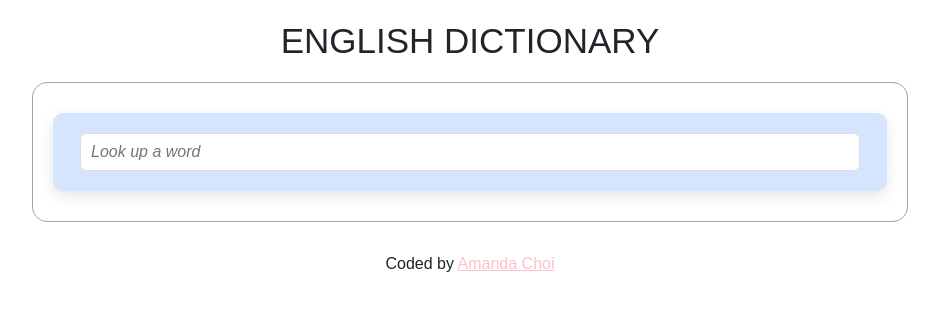
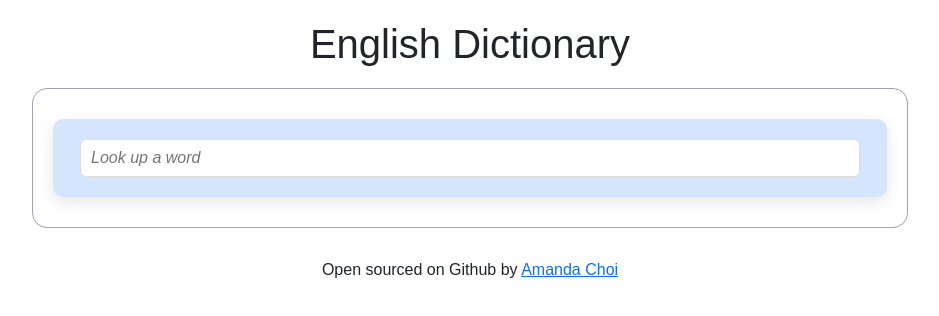
Before and after one commit to Amanda-Choi/React-Dictionary-App-Project, a React (Create React App) app: page / in a window 1280 px wide. Shown: the top 316 px of the page, without its empty margins (170-1109 px from the left). Built offline with nearby package versions, Linux system fonts and the light colour scheme; no server answers.

Commit message:
Fixed Pexels API key

```diff
--- a/src/App.css
+++ b/src/App.css
@@ -3,9 +3,6 @@ body {
   font-family: Arial, Helvetica, sans-serif;
 }
 
-a {
-  color: pink;
-}
 .App {
   max-width: 900px;
   margin: 0 auto;
@@ -17,7 +14,7 @@ a {
 }
 
 h1 {
+  font-family: Playfair Display, Inknut Antiqua, sans-serif, Helvetica;
   text-align: center;
   margin: 20px;
-  font-size: 35px;
 }
--- a/src/App.js
+++ b/src/App.js
@@ -6,7 +6,7 @@ export default function App() {
     <div className="App">
       <div className="container">
         <header className="App-header">
-          <h1>ENGLISH DICTIONARY</h1>
+          <h1>English Dictionary</h1>
         </header>
 
         <main>
@@ -14,7 +14,7 @@ export default function App() {
         </main>
 
         <footer className="App-footer">
-          Coded by {""}
+          Open sourced on Github by {""}
           <a
             href="https://github.com/Amanda-Choi/Simple-Dictionary-App"
             target="_blank"
--- a/src/Dictionary.js
+++ b/src/Dictionary.js
@@ -25,7 +25,7 @@ export default function Dictionary(props) {
 
     // documentation: https://www.pexels.com/
     let pexelsApiKey =
-      "let563492ad6f917000010000011ae48ce6b40e40f89109cf72aa44dab7";
+      "563492ad6f917000010000011ae48ce6b40e40f89109cf72aa44dab7";
     let pexelsApiURL = `https://api.pexels.com/v1/search?query=${keyword}&per_page=9`;
     let headers = { Authorization: `Bearer ${pexelsApiKey}` };
     axios.get(pexelsApiURL, { headers: headers }).then(handlePexelsResponse);
```
